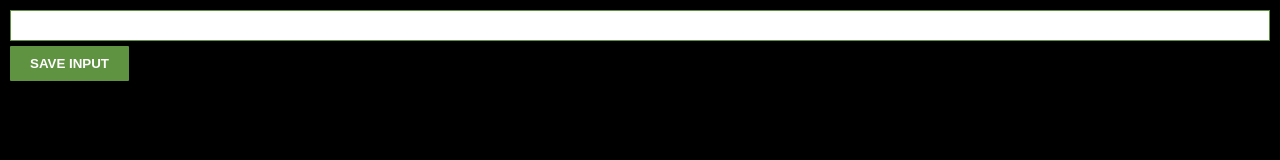
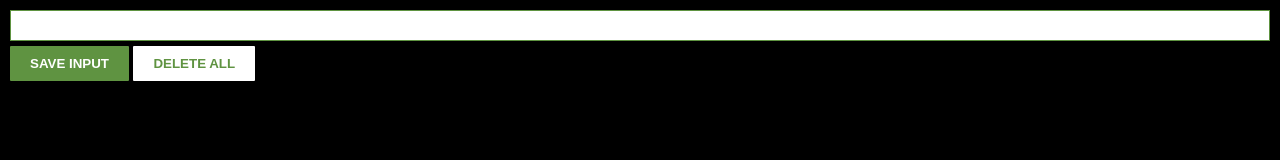
Before and after one commit to MohamadCode/Chrome-Extension, a browser extension: page index.html in a window 1280 px wide. Drawn offline with Linux system fonts and the light colour scheme.

Commit message:
delete button added

```diff
--- a/index.html
+++ b/index.html
@@ -11,6 +11,7 @@
 
 <input type="text" id="input-el">
 <button id="input-btn">SAVE INPUT</button>
+<button id="delete-btn">DELETE ALL</button>
 <ul id="ul-el"></ul>
 <a href="" target="_blank" rel=""></a>
 
--- a/style.css
+++ b/style.css
@@ -20,6 +20,7 @@ input {
 button {
     margin: 5px 0px;
     border-color: #5f9341;
+    border: 1px solid #5f9341;
     border-radius: 1px;
     border: none;
     padding: 10px 20px;
@@ -28,6 +29,10 @@ button {
     font-weight: bold;
 }
 
+#delete-btn {
+    background-color: white;
+    color: #5f9341;
+}
 
 ul {
     list-style: none;
```
